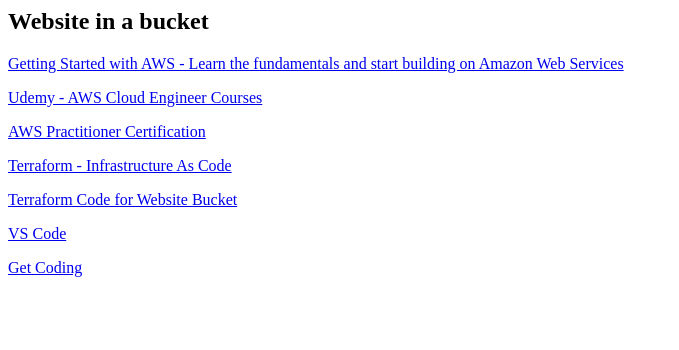
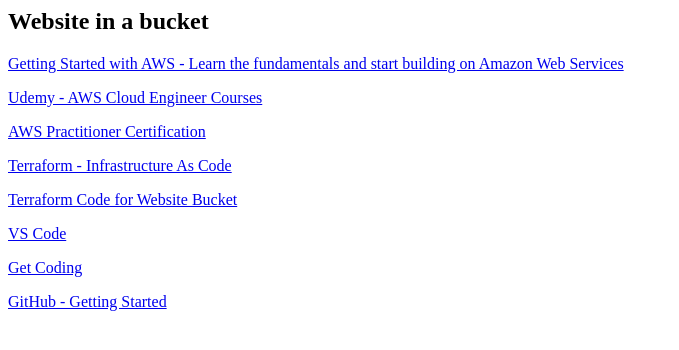
Before and after one commit to rgrhodesdev/aws-s3-website, a plain HTML site: page src/index.html in a window 1280 px wide. Shown: the whole page, without its empty margins (0-679 px from the left). Drawn offline with Linux system fonts and the light colour scheme.

Commit message:
index update

```diff
--- a/src/index.html
+++ b/src/index.html
@@ -16,4 +16,6 @@
 
 <a href="https://www.w3schools.com/" target="_blank">Get Coding</a></p>
 
+<a href="https://docs.github.com/en/get-started/" target="_blank">GitHub - Getting Started</a></p>
+
 </html>
```
